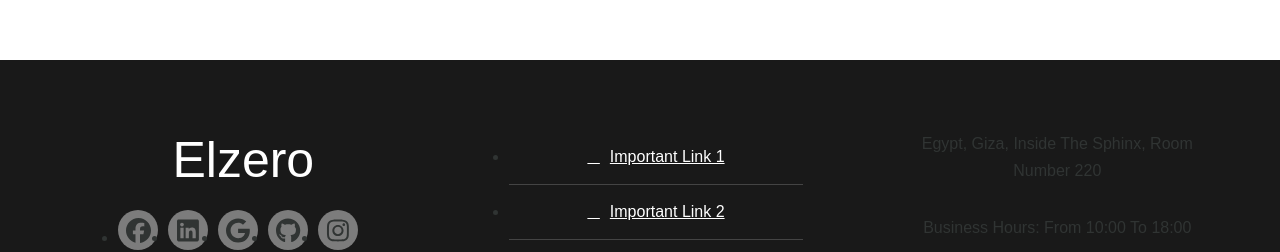
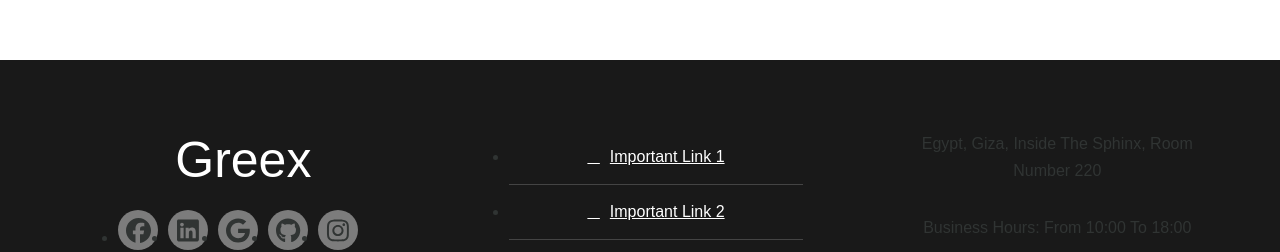
Before and after one commit to momen882001/Greex_Website, a React (Create React App) app in the folder greex/: page / in a window 1280 px wide. Shown: the part 1600-1852 px from the top of the page. Built offline with nearby package versions, Linux system fonts and the light colour scheme.

Commit message:
greex touch in footer

```diff
--- a/greex/src/Components/Home/Footer/Footer.jsx
+++ b/greex/src/Components/Home/Footer/Footer.jsx
@@ -12,7 +12,7 @@ function Footer() {
 <div class="footer">
       <div class="container-footer">
         <div class="box">
-          <h3>Elzero</h3>
+          <h3>Greex</h3>
           <ul class="social">
             <li>
               <a href="#" class="facebook">
```
